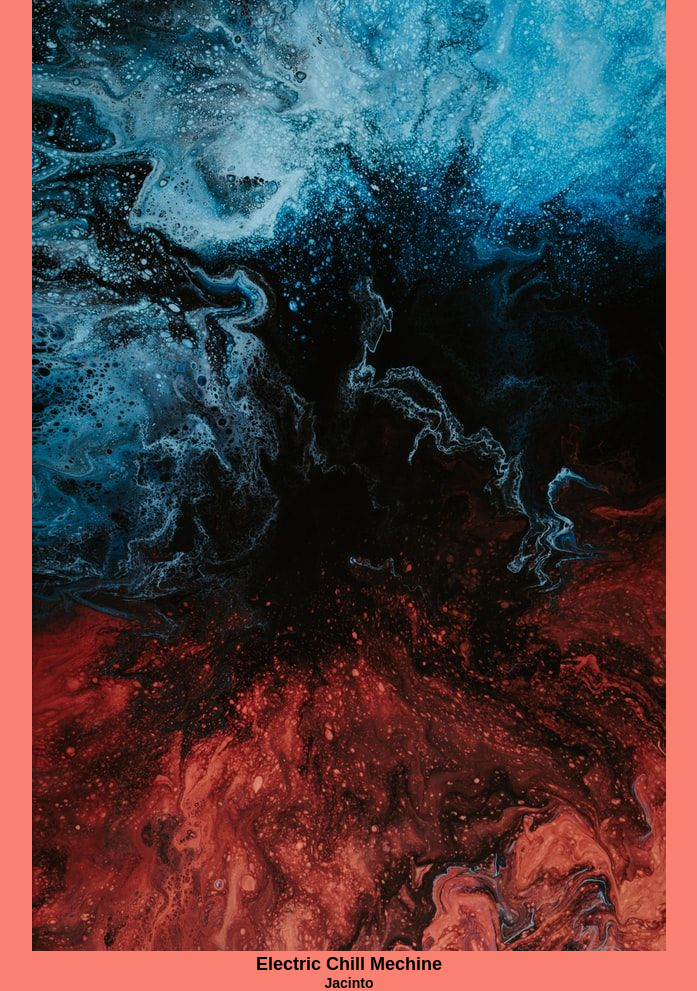
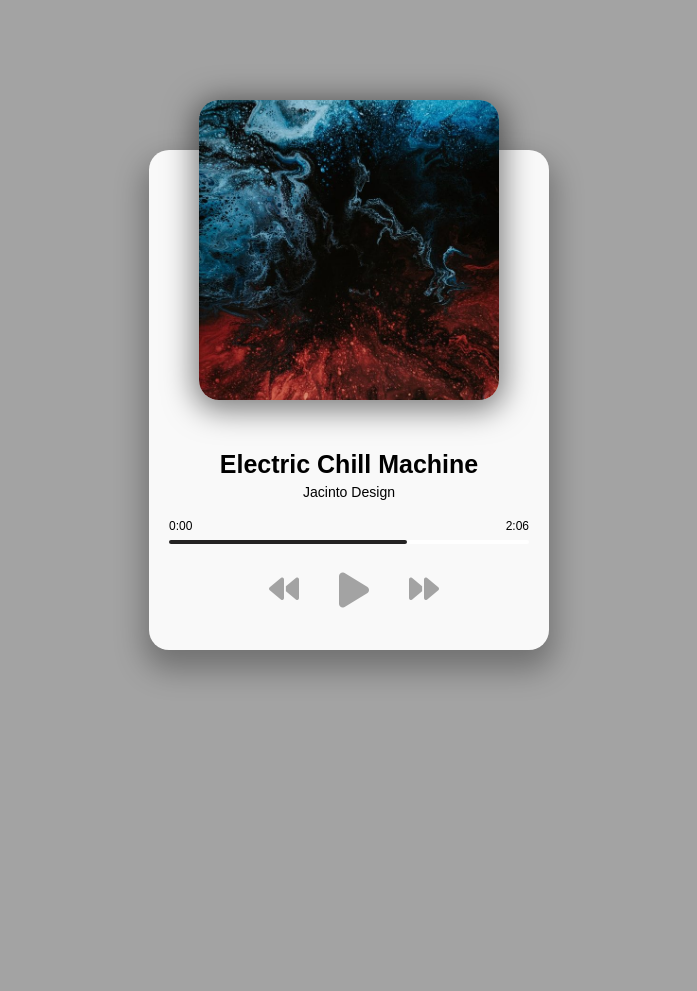
Before and after one commit to Islom0010/MusicPlayer, a plain HTML site: page index.html in a window 1280 px wide. Shown: the whole page, without its empty margins (291-988 px from the left). After the commit the page ends 800 px from the top, so only its background shows below. Drawn offline with Linux system fonts and the light colour scheme.

Commit message:
feat: play and pause

```diff
--- a/index.html
+++ b/index.html
@@ -1,23 +1,41 @@
 <!DOCTYPE html>
 <html lang="en">
   <head>
-    <meta charset="UTF-8">
-    <meta http-equiv="X-UA-Compatible" content="IE=edge">
-    <meta name="viewport" content="width=device-width, initial-scale=1.0">
+    <meta charset="UTF-8" />
+    <meta http-equiv="X-UA-Compatible" content="IE=edge" />
+    <meta name="viewport" content="width=device-width, initial-scale=1.0" />
     <title>MusicPlayer</title>
-    <link rel="stylesheet" href="style.css">
+    <link rel="stylesheet" href="style.css" />
   </head>
   <body>
-    <div class="playet-container">
-        <!-- Song -->
+    <div class="player-container">
+      <!-- Song  -->
       <div class="img-container">
-            <img src="./img/jacinto-1.jpg" alt="Album Art">
+        <img src="./img/jacinto-1.jpg" alt="Album Art" />
       </div>
-        <h2 id="title" >Electric Chill Mechine</h2>
-        <h3 id="artist" >Jacinto</h3>
+      <h2 id="title">Electric Chill Mechine</h2>
+      <h3 id="artist">Jacinto</h3>
       <audio src="./music/jacinto-1.mp3"></audio>
+      <!-- Progress bar -->
+      <div class="progress-container" id="progress-container">
+        <div class="progress" id="progress"></div>
+        <div class="duration-wrapper">
+          <span id="current-time">0:00</span>
+          <span id="current-time">2:06</span>
+        </div>
+      </div>
+      <!--    Controls -->
+      <div class="player-controls">
+        <i class="fas fa-backward" id="prev" title="Previous"></i>
+        <i class="fas fa-play main-button" id="play" title="Play"></i>
+        <i class="fas fa-forward" id="next" title="Next"></i>
+      </div>
     </div>
     <!-- Script -->
     <script src="script.js"></script>
+    <script
+      src="https://kit.fontawesome.com/c707fb3baf.js"
+      crossorigin="anonymous"
+    ></script>
   </body>
 </html>
--- a/script.js
+++ b/script.js
@@ -0,0 +1,94 @@
+const image = document.querySelector("img");
+const title = document.querySelector("#title");
+const artist = document.querySelector("#artist");
+const music = document.querySelector("audio");
+const prevBtn = document.querySelector("#prev");
+const playBtn = document.querySelector("#play");
+const nextBtn = document.querySelector("#next");
+// Music
+const songs = [
+  {
+    name: "jacinto-1",
+    displayName: "Electric Chill Machine",
+    artist: "Jacinto Design",
+  },
+  {
+    name: "jacinto-2",
+    displayName: "Seven Nation Army (Remix)",
+    artist: "Jacinto Design",
+  },
+  {
+    name: "jacinto-3",
+    displayName: "Goodnight, Disco Queen",
+    artist: "Jacinto Design",
+  },
+  {
+    name: "metric-1",
+    displayName: "Front Row (Remix)",
+    artist: "Metric/Jacinto Design",
+  },
+];
+
+// Play
+let isPlaying = false;
+
+function playSong() {
+  isPlaying = true;
+  playBtn.classList.replace("fa-play", "fa-pause");
+  playBtn.setAttribute("title", "Pause");
+  music.play();
+}
+
+// Pause
+function pauseSong() {
+  isPlaying = false;
+  playBtn.classList.replace("fa-pause", "fa-play");
+  playBtn.setAttribute("title", "Play");
+  music.pause();
+}
+// Check if Playing
+function check() {
+  if (isPlaying) pauseSong();
+  else if (!isPlaying) playSong();
+}
+// Play or Pause eventListener
+
+playBtn.addEventListener("click", check);
+
+//  Update DOM
+
+function loadSong(song) {
+  title.textContent = song.displayName;
+  artist.textContent = song.artist;
+  music.src = `music/${song.name}.mp3`;
+  image.src = `img/${song.name}.jpg`;
+}
+
+// Current Song
+let songIndex = 0;
+
+function prevSong() {
+  songIndex--;
+  if (songIndex < 0) {
+    songIndex = songs.length - 1;
+  }
+  loadSong(songs[songIndex]);
+  playSong();
+}
+function nextSong() {
+  songIndex++;
+  if (songIndex > songs.length - 1) {
+    songIndex = 0;
+  }
+  loadSong(songs[songIndex]);
+  playSong();
+}
+
+//  On Load = Select First Song
+
+//  Events Listeners
+
+prevBtn.addEventListener("click", prevSong);
+nextBtn.addEventListener("click", nextSong);
+
+loadSong(songs[songIndex]);
--- a/style.css
+++ b/style.css
@@ -4,11 +4,11 @@
   box-sizing: border-box;
 }
 
-@import url('https://fonts.googleapis.com/css2?family=Spartan:wght@400;700&display=swap');
+@import url("https://fonts.googleapis.com/css2?family=Spartan:wght@400;700&display=swap");
 
 body {
   min-height: 100vh;
-    background: salmon;
+  background: #a3a3a3;
   display: flex;
   justify-content: center;
   align-items: center;
@@ -21,4 +21,115 @@ body {
   height: 500px;
   width: 400px;
   background: #f9f9f9;
+  border-radius: 20px;
+  box-shadow: 0 15px 30px 5px rgba(0, 0, 0, 0.3);
 }
+
+.img-container {
+  height: 300px;
+  width: 300px;
+  position: relative;
+  top: -50px;
+  left: 50px;
+}
+
+.img-container img {
+  height: 100%;
+  width: 100%;
+  object-fit: cover;
+  border-radius: 20px;
+  box-shadow: 0 5px 30px 5px rgba(0, 0, 0, 0.5);
+}
+
+h2 {
+  font-size: 25px;
+  text-align: center;
+  margin: 0;
+}
+
+h3 {
+  font-style: 20px;
+  text-align: center;
+  font-weight: 40;
+  margin: 5px 0 0;
+}
+
+.progress-container {
+  background: #fff;
+  border-radius: 5px;
+  cursor: pointer;
+  margin: 40px 20px;
+  height: 4px;
+  width: 90%;
+}
+/* Progress */
+.progress {
+  background: #242323;
+  border-radius: 5px;
+  height: 100%;
+  /* Change this to show progress */
+  width: 66%;
+  transition: width 0.1s linear;
+}
+
+.duration-wrapper {
+  position: relative;
+  top: -25px;
+  display: flex;
+  justify-content: space-between;
+}
+
+/* Controls */
+
+.player-controls {
+  display: flex;
+  justify-content: space-between;
+  align-items: center;
+
+  position: relative;
+  top: -15px;
+  left: 120px;
+  width: 200px;
+  user-select: none;
+}
+
+.fas {
+  font-size: 30px;
+  color: #a3a3a3;
+  margin-right: 30px;
+  cursor: pointer;
+}
+
+
+.fas:hover {
+  filter: brightness(80%);
+  transition: ease-out 0.2s;
+}
+
+.main-button {
+    font-size: 40px;
+    position: relative;
+    top: 3px;
+    transform: translateY(-2px);
+    transition: ease-out 0.2s;
+}
+
+/* Media Query: iPhone(Vertical) */
+
+@media screen and (max-width: 376px) {
+  .player-container {
+    width: 95vw;
+  }
+
+  .img-container {
+    left: 29px;
+  }
+
+  h2 {
+    font-size: 15px;
+  }
+
+  h3 {
+    font-size: 15px;
+  }
+}
```
Lines whose indentation alone changed are shown as unchanged.
